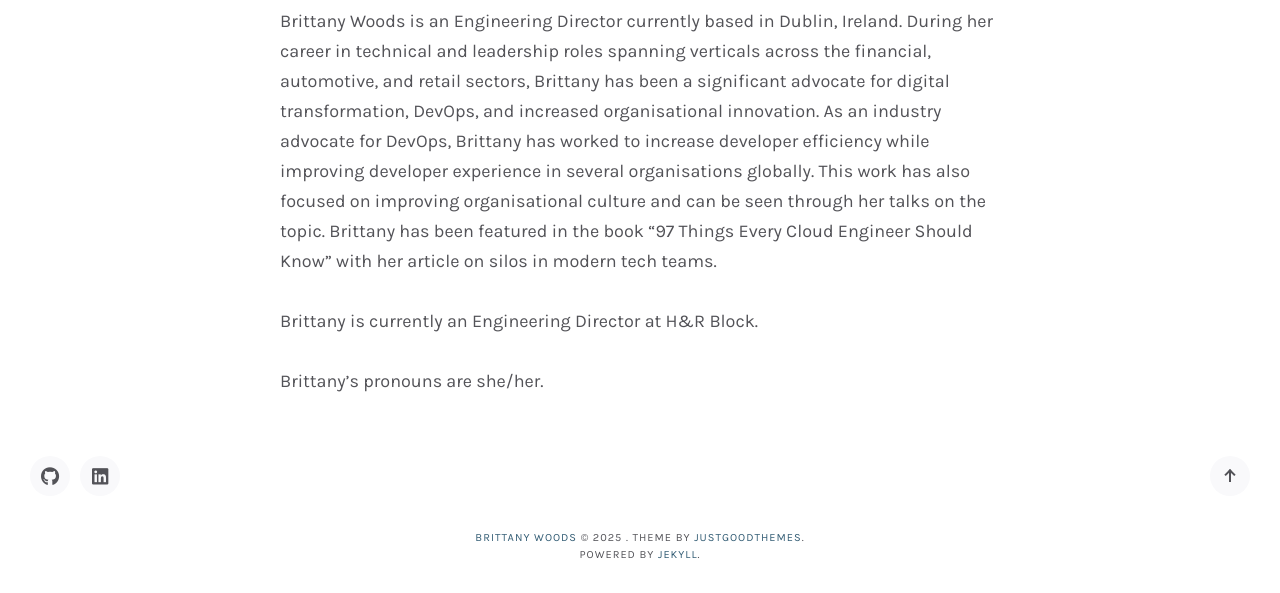
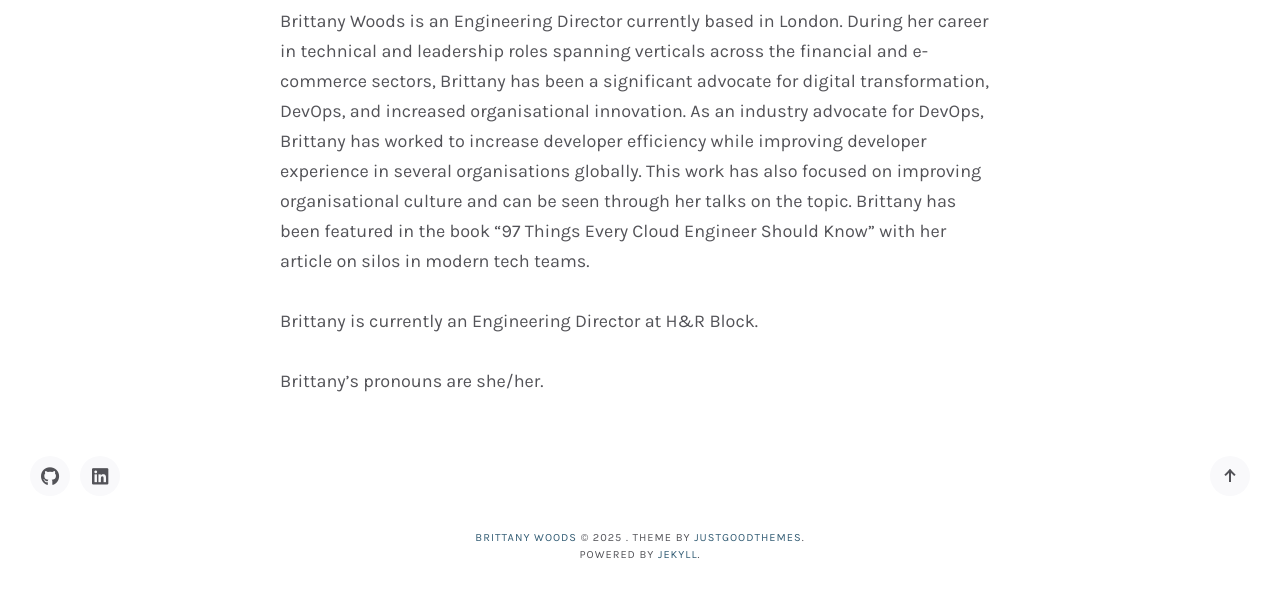
Before and after one commit to bnwoods/bnwoods.github.io, a Jekyll site: the page built from about.md, in a window 1280 px wide and 900 px high, scrolled down 826 px, cut to the strip 307-900 px from the top of the window. Built offline with Jekyll 4.4.1, drawn with Linux system fonts in a browser that asks for light colours; some web fonts are replaced; comment, search, counter and statistics services are not loaded.

Commit message:
Update location from Dublin to London

```diff
--- a/about.md
+++ b/about.md
@@ -4,7 +4,7 @@
 featured_image: /assets/images/pages/about-brittany.jpeg
 ---
 
-Brittany Woods is an Engineering Director currently based in Dublin, Ireland. During her career in technical and leadership roles spanning verticals across the financial, automotive, and retail sectors, Brittany has been a significant advocate for digital transformation, DevOps, and increased organisational innovation. As an industry advocate for DevOps, Brittany has worked to increase developer efficiency while improving developer experience in several organisations globally. This work has also focused on improving organisational culture and can be seen through her talks on the topic. Brittany has been featured in the book "97 Things Every Cloud Engineer Should Know" with her article on silos in modern tech teams.
+Brittany Woods is an Engineering Director currently based in London. During her career in technical and leadership roles spanning verticals across the financial and e-commerce sectors, Brittany has been a significant advocate for digital transformation, DevOps, and increased organisational innovation. As an industry advocate for DevOps, Brittany has worked to increase developer efficiency while improving developer experience in several organisations globally. This work has also focused on improving organisational culture and can be seen through her talks on the topic. Brittany has been featured in the book "97 Things Every Cloud Engineer Should Know" with her article on silos in modern tech teams.
 
 Brittany is currently an Engineering Director at H&R Block.
 
```
